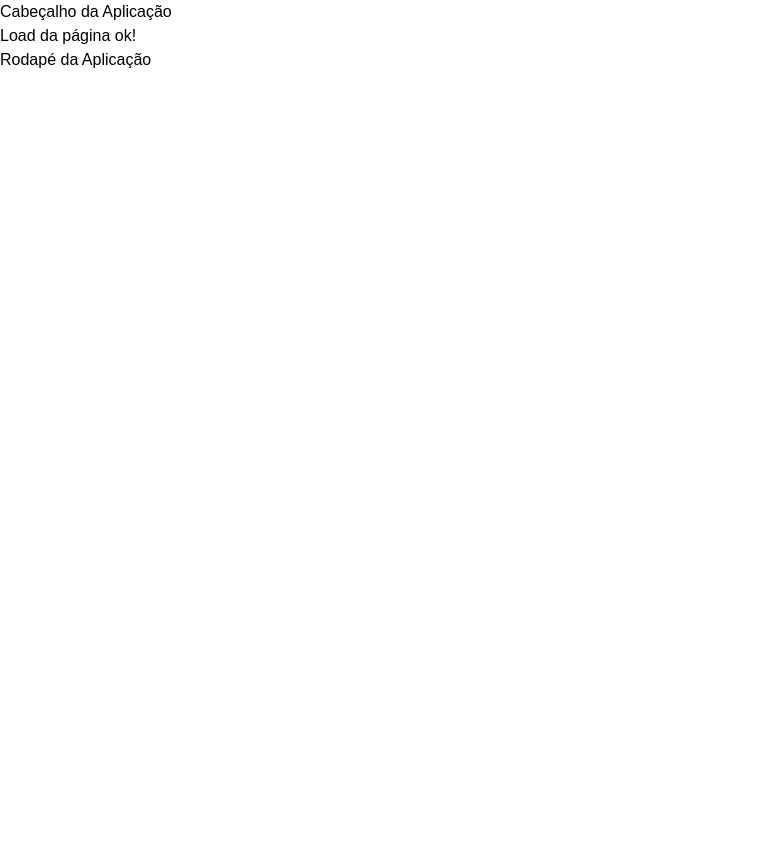
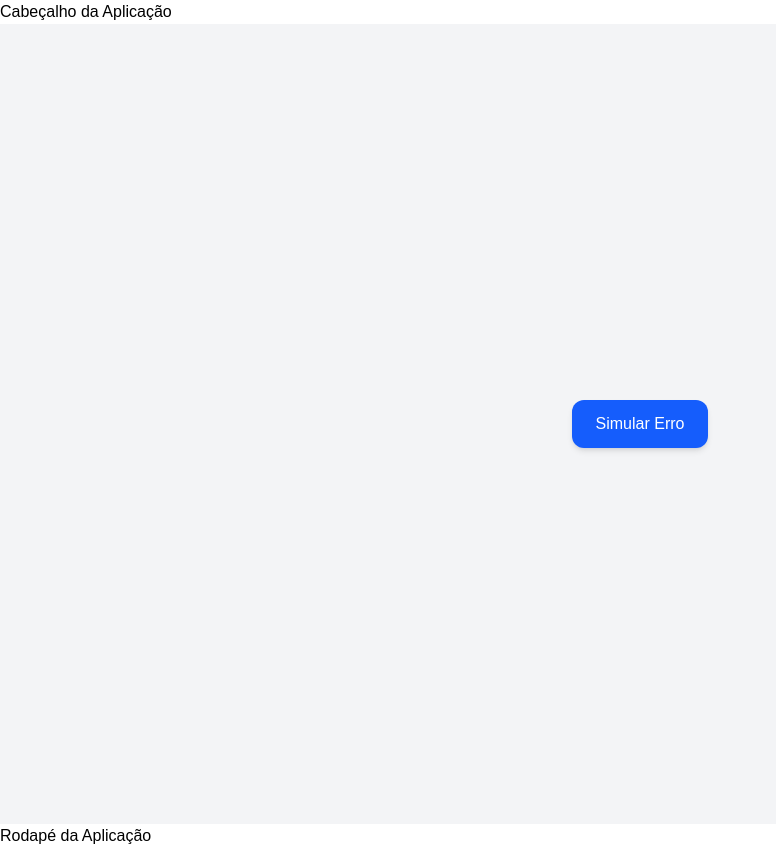
Before and after one commit to fabriciofx/atividades-nextjs, a Next.js app: page /erro in a window 1280 px wide. Shown: the whole page, without its empty margins (0-776 px from the left). Before the commit the page ends 800 px from the top, so only its background shows below. Built offline with nearby package versions, Linux system fonts and the light colour scheme.

Commit message:
feat: modifica a simulação de erro para que seja ativada com um botão

```diff
--- a/app/erro/page.tsx
+++ b/app/erro/page.tsx
@@ -1,9 +1,20 @@
 'use client';
 
 export default function TestErrorPage() {
-  const defeito = Math.floor(Math.random() * 2);
-  if (defeito) {
-    throw new Error('Simulação de erro proposital!');
+  function defeito(_form: FormData) {
+    throw new Error('Mensagem de erro: simulação de erro proposital!');
   }
-  return <h1>Load da página ok!</h1>;
+  return (
+    <div className="min-h-screen flex items-center justify-center bg-gray-100">
+      <form action={defeito}>
+        <button
+          type="submit"
+          className="px-6 py-3 bg-blue-600 hover:bg-blue-700 text-white
+            font-medium rounded-xl shadow-md transition-all duration-200"
+        >
+          Simular Erro
+        </button>
+      </form>
+    </div>
+  );
 }
```
